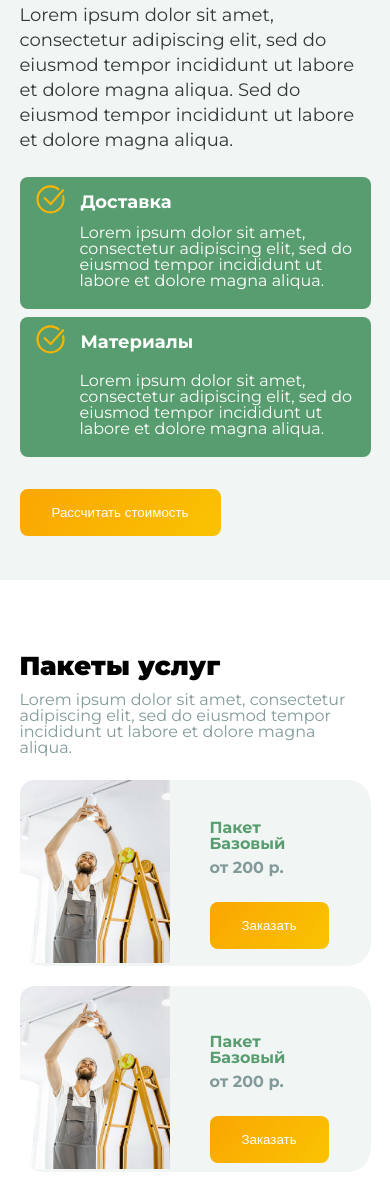
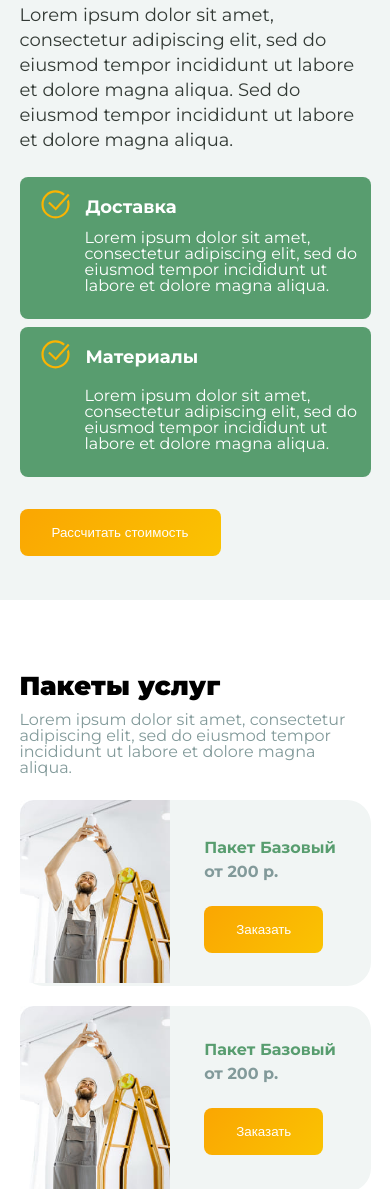
Before and after one commit to PavelLubnevskiy/PavelLubnevskiy.github.io, a plain HTML site: page index.html in a window 390 px wide. Shown: the part 4210-5399 px from the top of the page. Drawn offline with Linux system fonts and the light colour scheme; a web font is replaced by a local one.

Commit message:
изменение адаптива

```diff
--- a/css/adaptive.css
+++ b/css/adaptive.css
@@ -333,6 +333,9 @@
 .display-none{
     display: none;
 }
+.margin--auto{
+    margin: auto;
+}
 .width-_100{
     width: 100%;
 }
@@ -489,7 +492,7 @@ margin-left: 38px;
     max-width: 100%;
 }
 .height--522{
-    height: 522px;
+    height: 100%;
 }
 .height--80{
     height: 80px;
@@ -587,5 +590,8 @@ input[type="text__"]{
 .white_border{
     width: 100%;
 }
+.p--5{
+    padding: 5px;
+}
 
 }
--- a/index.html
+++ b/index.html
@@ -590,7 +590,7 @@
                     </button>
                 </div>
                 <div class="mt-104 mb-88 mt-0 mt--24">
-                    <div class="bg-color-4 flex br-radius--8 mb-8 block-type-3 flex-wrap">
+                    <div class="bg-color-4 flex br-radius--8 mb-8 block-type-3 flex-wrap p--5">
                         <div class="ml-24 mr-24 mt-16 ">
                             <img src="/images/icons/check_icon.svg" alt="">
                         </div>
@@ -607,7 +607,7 @@
                                 et dolore magna aliqua. </p>
                         </div>
                     </div>
-                    <div class="bg-color-4 flex br-radius--8 mb-8 block-type-3 flex-wrap">
+                    <div class="bg-color-4 flex br-radius--8 mb-8 block-type-3 flex-wrap p--5">
                         <div class="ml-24 mr-24 mt-16 mb-16">
                             <img src="/images/icons/check_icon.svg" alt="">
                         </div>
@@ -679,7 +679,7 @@
                     <picture>
                         <img class="max-w--150 max--width--235 width--180" src="/images/image_2.jpg" alt="">
                     </picture>
-                    <div class="ml-56 mt-40 mr-88 mt--40 margin-t--70">
+                    <div class="ml-56 mt-40 mr-88 mt--40 margin-t--70 margin--auto">
                         <p class="text-color-4 strong text-lg mb-8 fs-16 ">Пакет Базовый</p>
                         <p class="text-color-2 mb-16 display-none display--none">Lorem ipsum dolor sit amet, consectetur adipiscing
                             elit, sed do
@@ -695,7 +695,7 @@
                     <picture>
                         <img class="max-w--150 max--width--235 width--180" src="/images/image_2.jpg" alt="">
                     </picture>
-                    <div class="mt-40 ml-56 mr-88 margin-t--70">
+                    <div class="mt-40 ml-56 mr-88 margin-t--70 margin--auto">
                         <p class="text-color-4 strong text-lg mb-8 fs-16">Пакет Базовый</p>
                         <p class="text-color-2 mb-16 display-none display--none">Lorem ipsum dolor sit amet, consectetur adipiscing
                             elit, sed do
@@ -711,7 +711,7 @@
                     <picture>
                         <img class="max-w--150 max--width--235 width--180" src="/images/image_2.jpg" alt="">
                     </picture>
-                    <div class="mt-40 ml-56 mr-88 margin-t--70">
+                    <div class="mt-40 ml-56 mr-88 margin-t--70 margin--auto">
                         <p class="text-color-4 strong text-lg mb-8 fs-16">Пакет Базовый</p>
                         <p class="text-color-2 mb-16 display-none display--none">Lorem ipsum dolor sit amet, consectetur adipiscing
                             elit, sed do
@@ -727,7 +727,7 @@
                     <picture>
                         <img class="max-w--150 max--width--235 width--180" src="/images/image_2.jpg" alt="">
                     </picture>
-                    <div class="mt-40 ml-56 mr-88 margin-t--70">
+                    <div class="mt-40 ml-56 mr-88 margin-t--70 margin--auto">
                         <p class="text-color-4 strong text-lg mb-8 fs-16">Пакет Базовый</p>
                         <p class="text-color-2 mb-16 display-none display--none">Lorem ipsum dolor sit amet, consectetur adipiscing
                             elit, sed do
```
